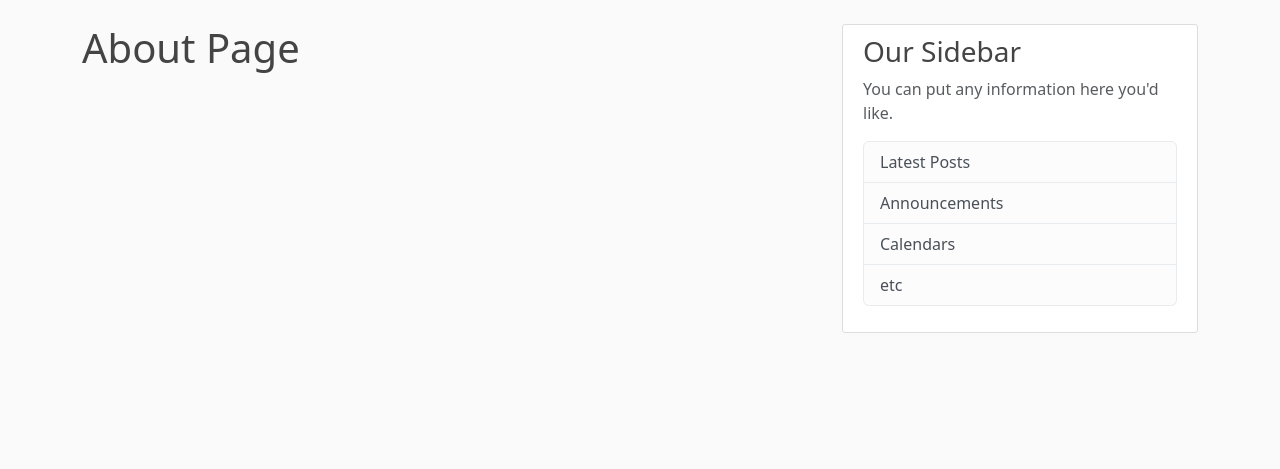
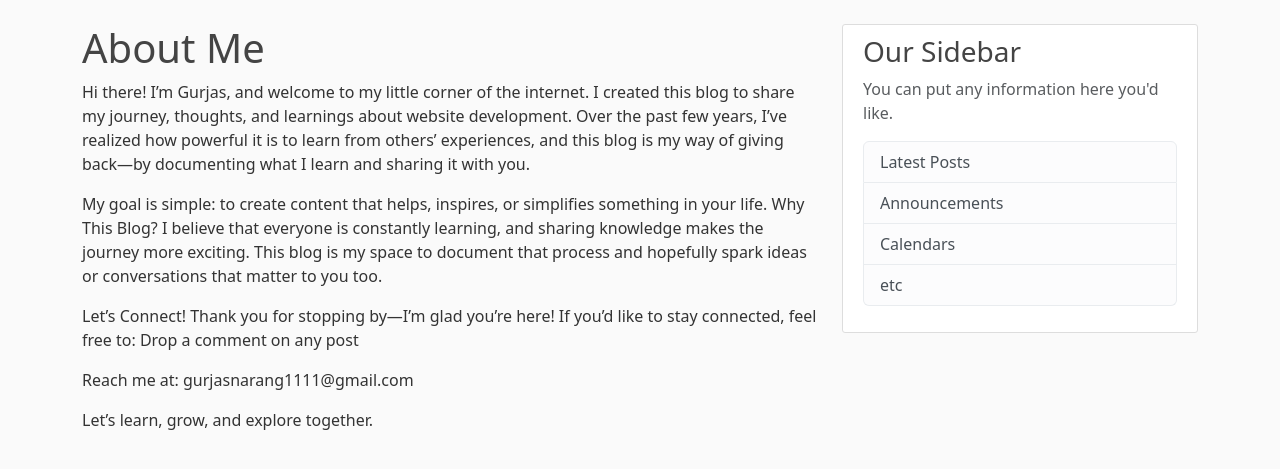
Before and after one commit to gurjas13/Flask_Project, a Flask app: page /about in a window 1280 px wide. Shown: the part 56-525 px from the top of the page. Run offline with Flask 3, Linux system fonts and the light colour scheme.

Commit message:
Update about.html

```diff
--- a/app/templates/about.html
+++ b/app/templates/about.html
@@ -1,4 +1,29 @@
 {% extends "layout.html"%}
 {%block content%}
-   <h1>About Page</h1>
+   <h1>About Me</h1>
+
+  <p>Hi there! I’m Gurjas, and welcome to my little corner of the internet.
+    I created this blog to share my journey, thoughts, and learnings about website development. Over the past few years, I’ve realized how powerful it is to learn from others’ experiences, and this blog is my way of giving back—by documenting what I learn and sharing it with you.
+  </p>
+
+
+  <p>
+    My goal is simple: to create content that helps, inspires, or simplifies something in your life.
+
+    Why This Blog?
+    I believe that everyone is constantly learning, and sharing knowledge makes the journey more exciting. This blog is my space to document that process and hopefully spark ideas or conversations that matter to you too.
+
+  </p>
+
+<p>Let’s Connect!
+Thank you for stopping by—I’m glad you’re here!
+If you’d like to stay connected, feel free to:
+Drop a comment on any post</p>
+
+
+
+<p>Reach me at: gurjasnarang1111@gmail.com</p>
+
+
+<p>Let’s learn, grow, and explore together.  </p>
  {% endblock%}
```
